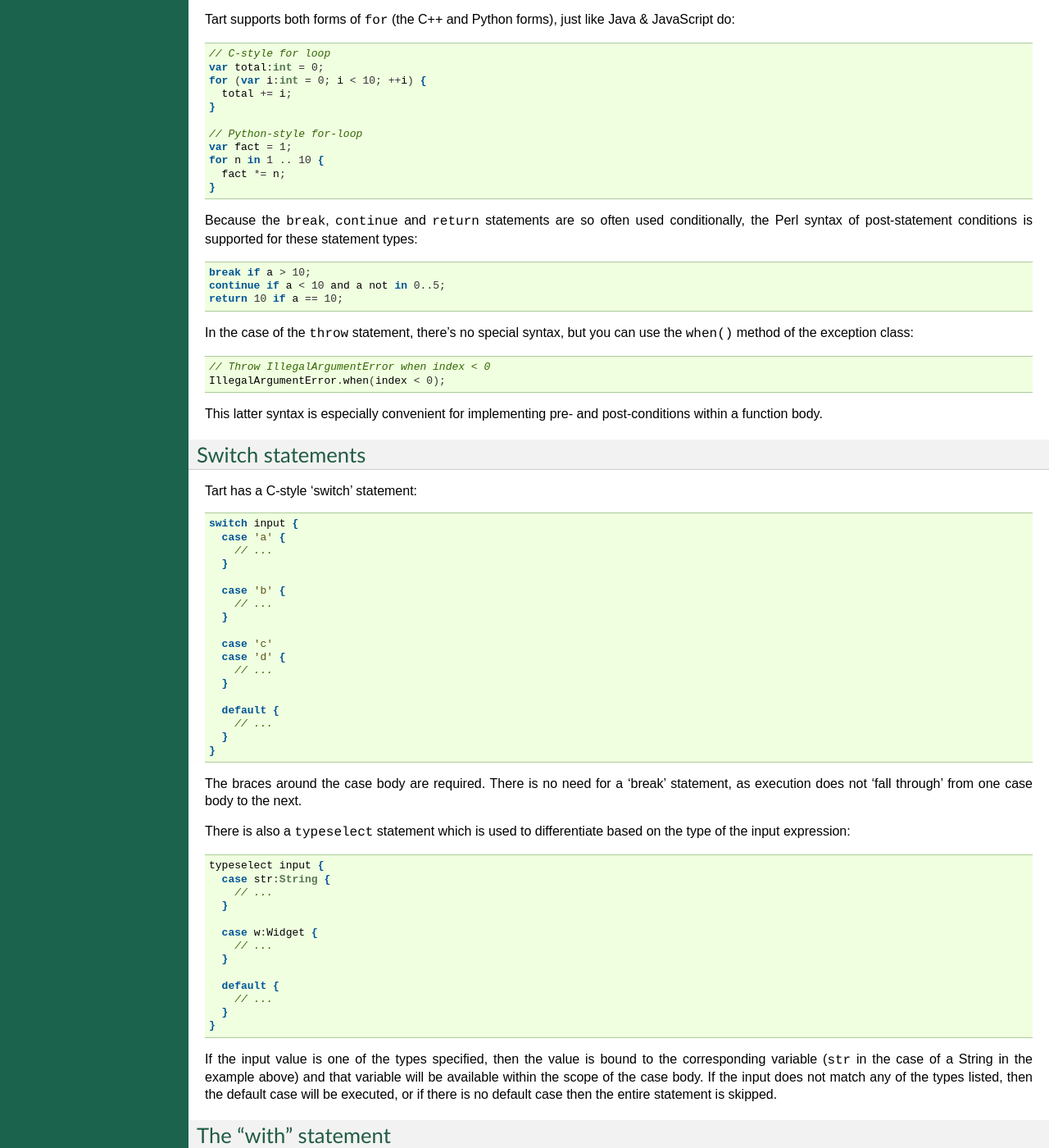
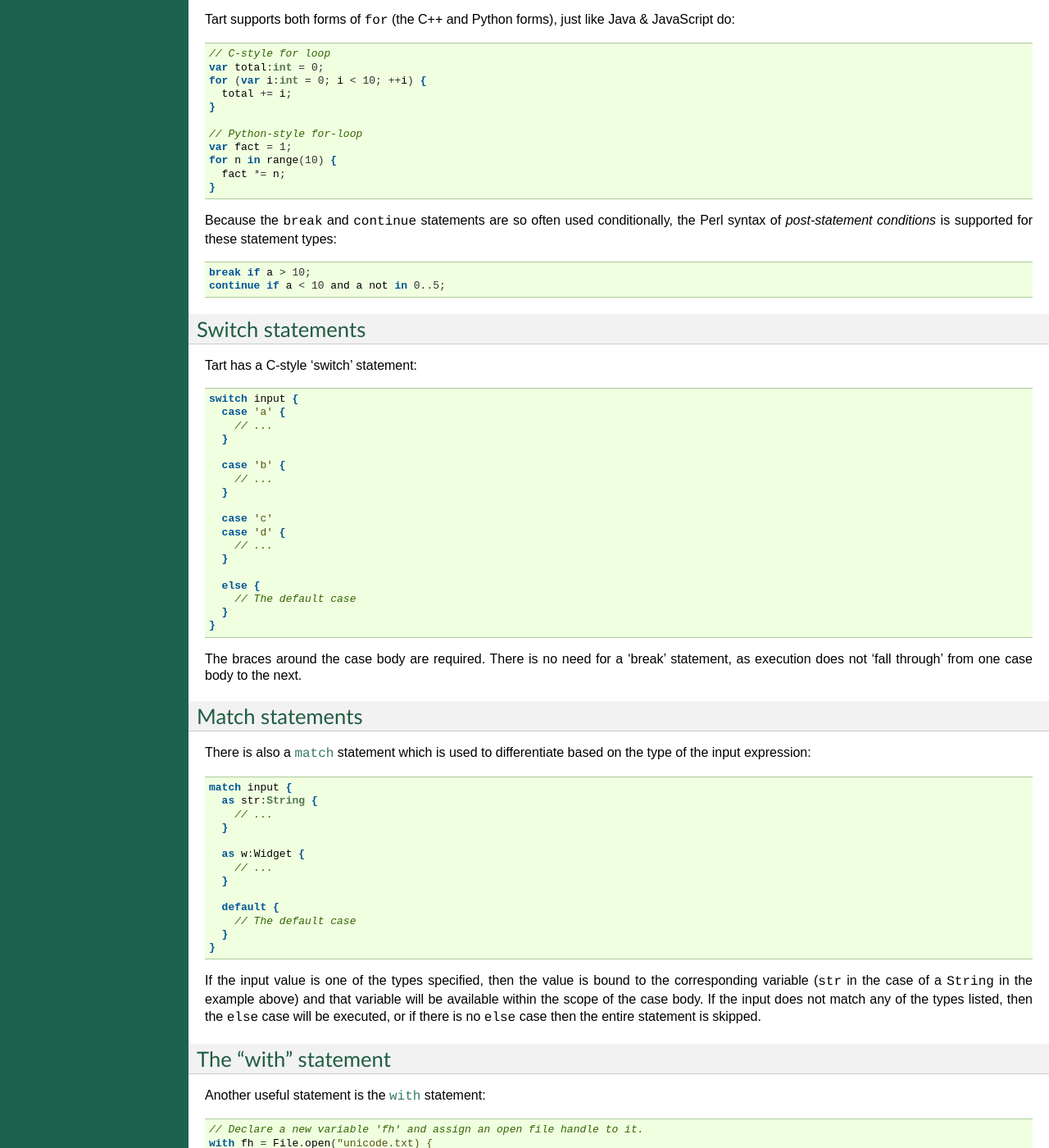
Before and after one commit to krfkeith/tart, a Sphinx documentation site: the page built from trunk/doc/source/intro/statements.rst, in a window 1280 px wide and 1400 px high, scrolled down 624 px. Shown: the whole window at 82% size. Built offline with Sphinx 7.4.7, drawn with Linux system fonts in a browser that asks for light colours.

```diff
--- a/trunk/doc/api/templates/defn.xml
+++ b/trunk/doc/api/templates/defn.xml
@@ -67,6 +67,10 @@
 	              ${m.formatDeclarator()}${m.formatDeclaration(False)}
               </a>
             </header>
+            <div class="member-deprecated" py:if="m.hasDeprecated()">
+              <p class="member-deprecated-prologue">This member is deprecated.</p>
+              ${m.deprecated()}
+            </div>
             <div class="member-description" py:if="m.hasDescription()">
               ${m.description()}
             </div>
--- a/trunk/doc/source/conf.py
+++ b/trunk/doc/source/conf.py
@@ -136,7 +136,8 @@ htmlhelp_basename = 'Tartdoc'
 # ------------------------
 
 def setup(app):
-    app.add_description_unit('interface', 'interface', 'pair: %s; interface')
-    app.add_description_unit('statement', 'stmt', 'pair: %s; statement')
-    app.add_description_unit('operator', 'oper', 'pair: %s; operator')
-    app.add_description_unit('macro', 'macro', 'pair: %s; macro')
+  app.add_crossref_type('interface', 'interface', 'pair: %s; interface')
+  app.add_crossref_type('statement', 'stmt', 'pair: %s; statement')
+  app.add_crossref_type('operator', 'oper', 'pair: %s; operator')
+  app.add_crossref_type('macro', 'macro', 'pair: %s; macro')
+  app.add_crossref_type('kwd', 'kw', 'pair: %s; keyword')
--- a/trunk/doc/source/intro/statements.rst
+++ b/trunk/doc/source/intro/statements.rst
@@ -52,26 +52,18 @@ like Java & JavaScript do::
 
   // Python-style for-loop
   var fact = 1;
-  for n in 1 .. 10 {
+  for n in range(10) {
     fact *= n;
   }
 
-Because the :stmt:`break`, :stmt:`continue` and :stmt:`return` statements
-are so often used conditionally, the Perl syntax of post-statement conditions
+Because the :stmt:`break` and :stmt:`continue` statements
+are so often used conditionally, the Perl syntax of *post-statement conditions*
 is supported for these statement types::
 
   break if a > 10;
   continue if a < 10 and a not in 0..5;
-  return 10 if a == 10;
 
-In the case of the :stmt:`throw` statement, there's no special syntax,
-but you can use the :meth:`when` method of the exception class::
-
-  // Throw IllegalArgumentError when index < 0
-  IllegalArgumentError.when(index < 0);
-
-This latter syntax is especially convenient for implementing pre- and
-post-conditions within a function body.
+.. statement:: switch
 
 Switch statements
 -----------------
@@ -92,40 +84,49 @@ Tart has a C-style 'switch' statement::
       // ...
     }
 
-    default {
-      // ...
+    else {
+      // The default case
     }
   }
 
 The braces around the case body are required. There is no need for a 'break'
 statement, as execution does not 'fall through' from one case body to the next.
 
-There is also a :stmt:`typeselect` statement which is used to differentiate
+.. statement:: match
+
+Match statements
+----------------
+
+There is also a :stmt:`match` statement which is used to differentiate
 based on the type of the input expression::
 
-  typeselect input {
-    case str:String {
+  match input {
+    as str:String {
       // ...
     }
 
-    case w:Widget {
+    as w:Widget {
       // ...
     }
 
     default {
-      // ...
+      // The default case
     }
   }
 
 If the input value is one of the types specified, then the value is bound to
-the corresponding variable (``str`` in the case of a String in the example
+the corresponding variable (``str`` in the case of a :class:`String` in the example
 above) and that variable will be available within the scope of the case body.
-If the input does not match any of the types listed, then the default case
-will be executed, or if there is no default case then the entire statement
+If the input does not match any of the types listed, then the :keyword:`else` case
+will be executed, or if there is no :keyword:`else` case then the entire statement
 is skipped.
+
+.. statement:: with
 
 The "with" statement
 --------------------
+
+.. warning: This statement is not implemented in the current release.
 
 Another useful statement is the :stmt:`with` statement::
 
```
Also changed, not shown: other parts of trunk/doc/api/templates/defn.xml (+1 -1 lines), other parts of trunk/doc/source/intro/statements.rst (+4 -0 lines), trunk/doc/api/css/apidocs.css (+12 -0 lines), trunk/doc/api/doclobster.py (+9 -0 lines), trunk/doc/source/intro/classes.rst (+55 -8 lines), trunk/doc/source/intro/conversions.rst (+38 -14 lines), 2 other files.
